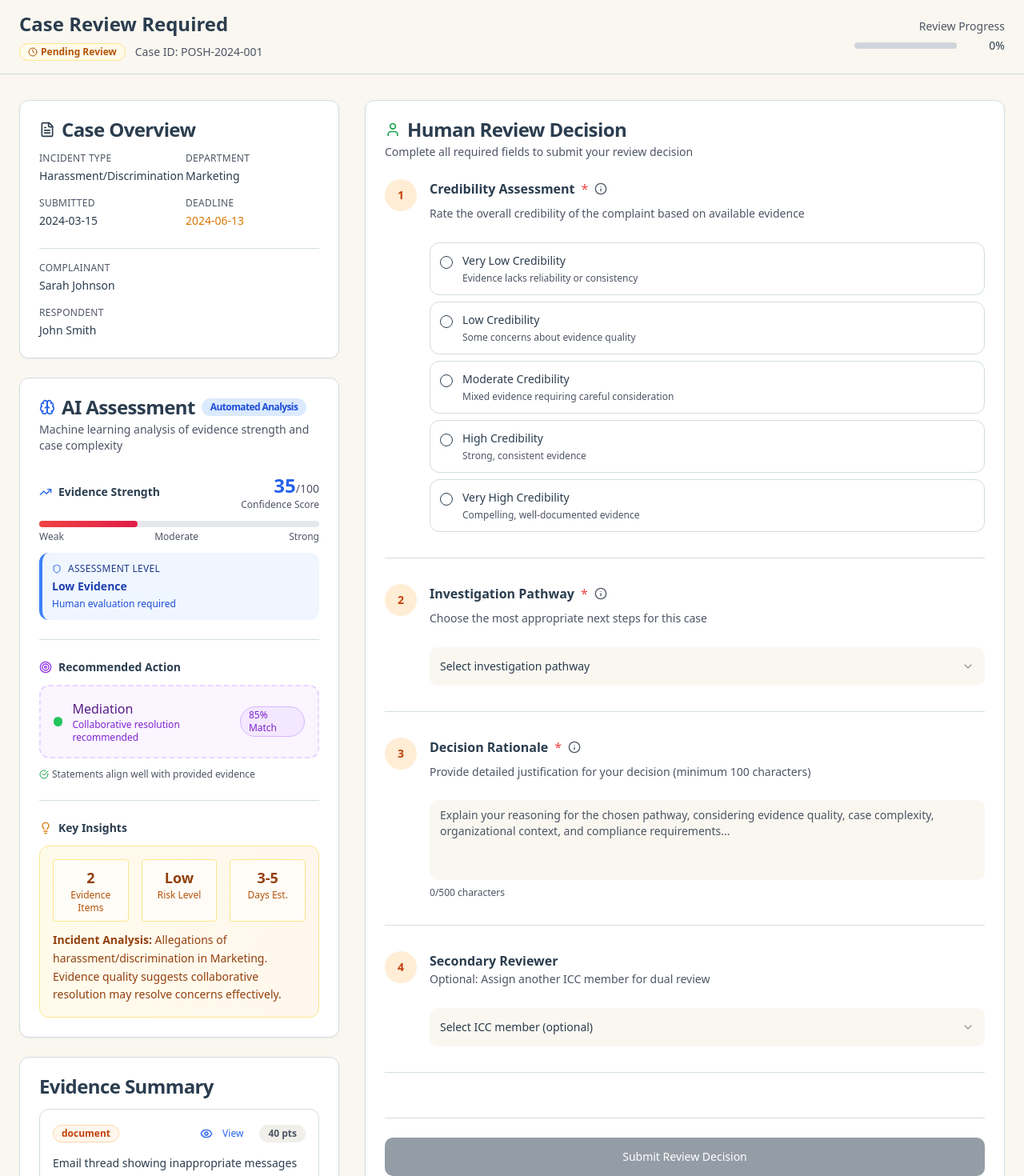
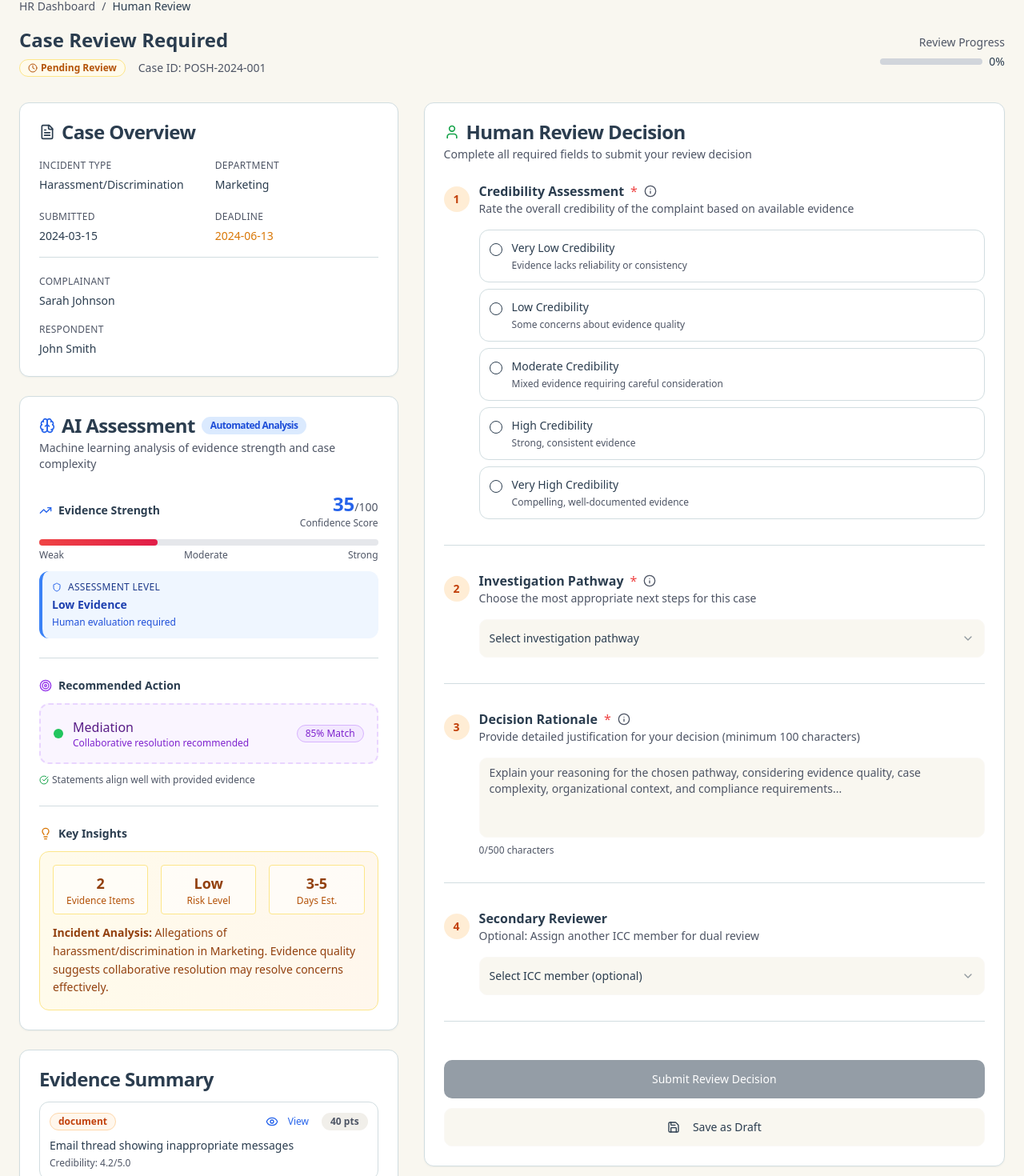
Before and after one commit to divyayaya/POSH-AI, a React (Vite) app: page /human-review/POSH-2024-001 in a window 1280 px wide. Shown: the part 99-1569 px from the top of the page at 80% size. Built offline with nearby package versions, Linux system fonts and the light colour scheme.

Commit message:
Reverted to commit 598cc9ff6a7a7e25c77c56d0624e8fc8f768bf23

```diff
--- a/src/pages/HumanReview.tsx
+++ b/src/pages/HumanReview.tsx
@@ -175,29 +175,26 @@ const HumanReview = () => {
         }
       />
 
-      <main className="w-full max-w-none">
-        {/* Header Section - Autolayout Container */}
-        <div className="sticky top-0 z-10 bg-bg-primary/95 backdrop-blur-sm border-b border-border">
-          <div className="container mx-auto px-6 py-4">
-            {/* Breadcrumb */}
-            <div className="flex items-center gap-2 text-sm text-muted-foreground mb-3">
+      <main className="container mx-auto px-6 py-8 max-w-7xl">
+        {/* Breadcrumb and Header */}
+        <div className="mb-8">
+          <div className="flex items-center gap-2 text-sm text-muted-foreground mb-4">
             <Link to="/hr-dashboard" className="hover:text-foreground transition-colors">HR Dashboard</Link>
             <span>/</span>
             <span className="text-foreground">Human Review</span>
           </div>
 
-            {/* Header Content - Flexible Layout */}
-            <div className="flex flex-col lg:flex-row lg:items-center justify-between gap-4">
-              <div className="flex-1 min-w-0">
-                <h1 className="text-2xl font-bold text-foreground mb-2 truncate">Case Review Required</h1>
-                <div className="flex flex-wrap items-center gap-3">
-                  <Badge variant="outline" className="bg-amber-50 text-amber-700 border-amber-200 shrink-0">
+          <div className="flex items-center justify-between mb-6">
+            <div>
+              <h1 className="text-2xl font-bold text-foreground mb-2">Case Review Required</h1>
+              <div className="flex items-center gap-4">
+                <Badge variant="outline" className="bg-amber-50 text-amber-700 border-amber-200">
                   <Clock className="h-3 w-3 mr-1" />
                   Pending Review
                 </Badge>
-                  <span className="text-sm text-muted-foreground shrink-0">Case ID: {case_.id}</span>
+                <span className="text-sm text-muted-foreground">Case ID: {case_.id}</span>
                 {isDraft && (
-                    <Badge variant="secondary" className="bg-green-50 text-green-700 border-green-200 shrink-0">
+                  <Badge variant="secondary" className="bg-green-50 text-green-700 border-green-200">
                     <Save className="h-3 w-3 mr-1" />
                     Draft Saved
                   </Badge>
@@ -205,63 +202,57 @@ const HumanReview = () => {
               </div>
             </div>
 
-              {/* Progress Indicator - Auto-sized */}
-              <div className="flex-shrink-0">
-                <div className="text-sm text-muted-foreground mb-1 text-right">Review Progress</div>
-                <div className="flex items-center gap-3">
+            <div className="text-right">
+              <div className="text-sm text-muted-foreground mb-1">Review Progress</div>
+              <div className="flex items-center gap-2">
                 <Progress value={calculateProgress()} className="h-2 w-32" />
-                  <span className="text-sm font-medium min-w-[3rem] text-right">{Math.round(calculateProgress())}%</span>
-                </div>
+                <span className="text-sm font-medium">{Math.round(calculateProgress())}%</span>
               </div>
             </div>
           </div>
         </div>
 
-        {/* Main Content - Autolayout Grid */}
-        <div className="container mx-auto px-6 py-8">
-          <div className="flex flex-col xl:flex-row gap-8 min-h-0">
-            {/* Left Sidebar - Case Context Stack */}
-            <div className="xl:w-[400px] xl:flex-shrink-0 flex flex-col gap-6">
-            {/* Case Overview - Autolayout Card */}
-            <Card className="flex-shrink-0">
+        <div className="grid grid-cols-1 xl:grid-cols-5 gap-8">
+          {/* Left Sidebar - Case Context */}
+          <div className="xl:col-span-2 space-y-6">
+            {/* Case Overview */}
+            <Card>
               <CardHeader className="pb-4">
                 <CardTitle className="flex items-center text-foreground">
                   <FileText className="mr-2 h-5 w-5" />
                   Case Overview
                 </CardTitle>
               </CardHeader>
-              <CardContent>
-                {/* Key Details - Auto Grid */}
-                <div className="grid grid-cols-1 sm:grid-cols-2 gap-4 mb-6">
-                  <div className="flex flex-col gap-1">
+              <CardContent className="space-y-4">
+                <div className="grid grid-cols-2 gap-4">
+                  <div>
                     <Label className="text-xs font-medium text-muted-foreground uppercase tracking-wide">Incident Type</Label>
-                    <div className="text-sm font-medium text-foreground">{case_.incidentType}</div>
+                    <div className="text-sm font-medium text-foreground mt-1">{case_.incidentType}</div>
                   </div>
-                  <div className="flex flex-col gap-1">
+                  <div>
                     <Label className="text-xs font-medium text-muted-foreground uppercase tracking-wide">Department</Label>
-                    <div className="text-sm font-medium text-foreground">{case_.department}</div>
+                    <div className="text-sm font-medium text-foreground mt-1">{case_.department}</div>
                   </div>
-                  <div className="flex flex-col gap-1">
+                  <div>
                     <Label className="text-xs font-medium text-muted-foreground uppercase tracking-wide">Submitted</Label>
-                    <div className="text-sm font-medium text-foreground">{case_.submissionDate}</div>
+                    <div className="text-sm font-medium text-foreground mt-1">{case_.submissionDate}</div>
                   </div>
-                  <div className="flex flex-col gap-1">
+                  <div>
                     <Label className="text-xs font-medium text-muted-foreground uppercase tracking-wide">Deadline</Label>
-                    <div className="text-sm font-medium text-amber-600">{case_.deadline}</div>
+                    <div className="text-sm font-medium text-amber-600 mt-1">{case_.deadline}</div>
                   </div>
                 </div>
 
-                <Separator className="my-4" />
+                <Separator />
 
-                {/* Parties - Vertical Stack */}
-                <div className="flex flex-col gap-4">
-                  <div className="flex flex-col gap-1">
+                <div className="space-y-3">
+                  <div>
                     <Label className="text-xs font-medium text-muted-foreground uppercase tracking-wide">Complainant</Label>
-                    <div className="text-sm font-medium text-foreground">{case_.complainant}</div>
+                    <div className="text-sm font-medium text-foreground mt-1">{case_.complainant}</div>
                   </div>
-                  <div className="flex flex-col gap-1">
+                  <div>
                     <Label className="text-xs font-medium text-muted-foreground uppercase tracking-wide">Respondent</Label>
-                    <div className="text-sm font-medium text-foreground">{case_.respondent}</div>
+                    <div className="text-sm font-medium text-foreground mt-1">{case_.respondent}</div>
                   </div>
                 </div>
               </CardContent>
@@ -401,28 +392,25 @@ const HumanReview = () => {
               </CardContent>
             </Card>
 
-            {/* Evidence Summary - Flexible List */}
-            <Card className="flex-1 min-h-0">
-              <CardHeader className="pb-4 flex-shrink-0">
+            {/* Evidence Summary */}
+            <Card>
+              <CardHeader className="pb-4">
                 <CardTitle className="text-foreground">Evidence Summary</CardTitle>
               </CardHeader>
-              <CardContent className="flex-1 overflow-auto">
-                <div className="flex flex-col gap-3">
+              <CardContent className="space-y-3">
                 {evidence.map((ev) => (
-                    <div key={ev.id} className="border border-border rounded-lg p-4 bg-card hover:bg-accent/5 transition-all duration-200 animate-fade-in">
-                      {/* Header Row - Auto-justified */}
-                      <div className="flex items-center justify-between gap-3 mb-3">
-                        <Badge variant="outline" className={`flex-shrink-0 ${
+                  <div key={ev.id} className="border border-border rounded-lg p-3 bg-card hover:bg-accent/5 transition-colors">
+                    <div className="flex items-center justify-between mb-2">
+                      <Badge variant="outline" className={`${
                         ev.type === 'document' ? 'bg-orange-50 text-orange-700 border-orange-200' :
                         ev.type === 'witness' ? 'bg-green-50 text-green-700 border-green-200' :
                         'bg-red-50 text-red-700 border-red-200'
                       }`}>{ev.type}</Badge>
-
-                        <div className="flex items-center gap-2 flex-shrink-0">
+                      <div className="flex items-center gap-2">
                         <Button
                           variant="ghost"
                           size="sm"
-                            className="h-7 px-3 text-xs text-blue-600 hover:text-blue-700 hover:bg-blue-50 transition-colors"
+                          className="h-6 px-2 text-xs text-blue-600 hover:text-blue-700 hover:bg-blue-50"
                           onClick={() => {
                             toast.info(`Opening ${ev.type}: ${ev.description.slice(0, 30)}...`);
                           }}
@@ -430,33 +418,25 @@ const HumanReview = () => {
                           <Eye className="h-3 w-3 mr-1" />
                           View
                         </Button>
-                          <Badge variant="secondary" className="bg-muted text-muted-foreground text-xs">
-                            {ev.aiAnalysisScore} pts
-                          </Badge>
+                        <Badge variant="secondary" className="bg-muted text-muted-foreground">{ev.aiAnalysisScore} pts</Badge>
                       </div>
                     </div>
-
-                      {/* Content - Flexible */}
-                      <div className="text-sm text-foreground leading-relaxed mb-2">{ev.description}</div>
-
-                      {/* Metadata - Auto-positioned */}
+                    <div className="text-sm text-foreground">{ev.description}</div>
                     {ev.metadata && (
-                        <div className="flex items-center justify-between text-xs text-muted-foreground pt-2 border-t border-border/50">
-                          <span>Credibility: {ev.credibilityRating}/5.0</span>
-                          <span className="text-muted-foreground/70">AI Analyzed</span>
+                      <div className="text-xs text-muted-foreground mt-1">
+                        Credibility: {ev.credibilityRating}/5.0
                       </div>
                     )}
                   </div>
                 ))}
-                </div>
               </CardContent>
             </Card>
           </div>
 
-          {/* Right Main Area - Review Form Stack */}
-          <div className="flex-1 xl:min-w-0">
-            <Card className="h-fit xl:sticky xl:top-24">
-              <CardHeader className="pb-6 flex-shrink-0">
+          {/* Right Main Area - Review Form */}
+          <div className="xl:col-span-3">
+            <Card className="sticky top-8">
+              <CardHeader className="pb-6">
                 <CardTitle className="flex items-center text-foreground">
                   <User className="mr-2 h-5 w-5 text-green-600" />
                   Human Review Decision
@@ -465,35 +445,35 @@ const HumanReview = () => {
                   Complete all required fields to submit your review decision
                 </CardDescription>
               </CardHeader>
-              <CardContent className="flex flex-col gap-8">
-                {/* Step 1: Credibility Assessment - Auto-spaced Container */}
-                <div className="flex flex-col gap-6">
-                  <div className="flex items-start gap-4">
-                    <div className={`flex items-center justify-center w-10 h-10 rounded-full text-sm font-semibold transition-all duration-300 ${
-                      reviewData.credibilityAssessment ? 'bg-green-100 text-green-700 scale-105' : 'bg-orange-100 text-orange-700'
+              <CardContent className="space-y-8">
+                {/* Step 1: Credibility Assessment */}
+                <div className="space-y-4">
+                  <div className="flex items-center gap-3">
+                    <div className={`flex items-center justify-center w-8 h-8 rounded-full text-sm font-semibold ${
+                      reviewData.credibilityAssessment ? 'bg-green-100 text-green-700' : 'bg-orange-100 text-orange-700'
                     }`}>
                       {reviewData.credibilityAssessment ? <Check className="h-4 w-4" /> : '1'}
                     </div>
-                    <div className="flex-1 min-w-0">
-                      <div className="flex items-center gap-2 mb-2">
+                    <div>
+                      <div className="flex items-center gap-2">
                         <Label className="text-base font-semibold text-foreground">Credibility Assessment</Label>
                         <span className="text-red-500">*</span>
                         <Tooltip>
                           <TooltipTrigger>
-                            <Info className="h-4 w-4 text-muted-foreground hover:text-foreground transition-colors" />
+                            <Info className="h-4 w-4 text-muted-foreground" />
                           </TooltipTrigger>
                           <TooltipContent>
                             <p>Consider evidence quality, witness reliability, and consistency of statements</p>
                           </TooltipContent>
                         </Tooltip>
                       </div>
-                      <p className="text-sm text-muted-foreground leading-relaxed">
+                      <p className="text-sm text-muted-foreground">
                         Rate the overall credibility of the complaint based on available evidence
                       </p>
                     </div>
                   </div>
 
-                  <div className="pl-14">
+                  <div className="ml-11">
                     <RadioGroup
                       value={reviewData.credibilityAssessment}
                       onValueChange={(value) => {
@@ -531,34 +511,34 @@ const HumanReview = () => {
 
                 <Separator />
 
-                {/* Step 2: Investigation Pathway - Auto-spaced Container */}
-                <div className="flex flex-col gap-6">
-                  <div className="flex items-start gap-4">
-                    <div className={`flex items-center justify-center w-10 h-10 rounded-full text-sm font-semibold transition-all duration-300 ${
-                      reviewData.investigationPathway ? 'bg-green-100 text-green-700 scale-105' : 'bg-orange-100 text-orange-700'
+                {/* Step 2: Investigation Pathway */}
+                <div className="space-y-4">
+                  <div className="flex items-center gap-3">
+                    <div className={`flex items-center justify-center w-8 h-8 rounded-full text-sm font-semibold ${
+                      reviewData.investigationPathway ? 'bg-green-100 text-green-700' : 'bg-orange-100 text-orange-700'
                     }`}>
                       {reviewData.investigationPathway ? <Check className="h-4 w-4" /> : '2'}
                     </div>
-                    <div className="flex-1 min-w-0">
-                      <div className="flex items-center gap-2 mb-2">
+                    <div>
+                      <div className="flex items-center gap-2">
                         <Label className="text-base font-semibold text-foreground">Investigation Pathway</Label>
                         <span className="text-red-500">*</span>
                         <Tooltip>
                           <TooltipTrigger>
-                            <Info className="h-4 w-4 text-muted-foreground hover:text-foreground transition-colors" />
+                            <Info className="h-4 w-4 text-muted-foreground" />
                           </TooltipTrigger>
                           <TooltipContent>
                             <p>Consider case severity, organizational impact, and legal requirements</p>
                           </TooltipContent>
                         </Tooltip>
                       </div>
-                      <p className="text-sm text-muted-foreground leading-relaxed">
+                      <p className="text-sm text-muted-foreground">
                         Choose the most appropriate next steps for this case
                       </p>
                     </div>
                   </div>
 
-                  <div className="pl-14">
+                  <div className="ml-11">
                     <Select
                       value={reviewData.investigationPathway}
                       onValueChange={(value) => {
@@ -619,34 +599,34 @@ const HumanReview = () => {
 
                 <Separator />
 
-                {/* Step 3: Rationale - Auto-spaced Container */}
-                <div className="flex flex-col gap-6">
-                  <div className="flex items-start gap-4">
-                    <div className={`flex items-center justify-center w-10 h-10 rounded-full text-sm font-semibold transition-all duration-300 ${
-                      reviewData.rationale.length >= 100 ? 'bg-green-100 text-green-700 scale-105' : 'bg-orange-100 text-orange-700'
+                {/* Step 3: Rationale */}
+                <div className="space-y-4">
+                  <div className="flex items-center gap-3">
+                    <div className={`flex items-center justify-center w-8 h-8 rounded-full text-sm font-semibold ${
+                      reviewData.rationale.length >= 100 ? 'bg-green-100 text-green-700' : 'bg-orange-100 text-orange-700'
                     }`}>
                       {reviewData.rationale.length >= 100 ? <Check className="h-4 w-4" /> : '3'}
                     </div>
-                    <div className="flex-1 min-w-0">
-                      <div className="flex items-center gap-2 mb-2">
+                    <div>
+                      <div className="flex items-center gap-2">
                         <Label className="text-base font-semibold text-foreground">Decision Rationale</Label>
                         <span className="text-red-500">*</span>
                         <Tooltip>
                           <TooltipTrigger>
-                            <Info className="h-4 w-4 text-muted-foreground hover:text-foreground transition-colors" />
+                            <Info className="h-4 w-4 text-muted-foreground" />
                           </TooltipTrigger>
                           <TooltipContent>
                             <p>Include evidence assessment, organizational considerations, and legal compliance factors</p>
                           </TooltipContent>
                         </Tooltip>
                       </div>
-                      <p className="text-sm text-muted-foreground leading-relaxed">
+                      <p className="text-sm text-muted-foreground">
                         Provide detailed justification for your decision (minimum 100 characters)
                       </p>
                     </div>
                   </div>
 
-                  <div className="pl-14">
+                  <div className="ml-11">
                     <Textarea
                       placeholder="Explain your reasoning for the chosen pathway, considering evidence quality, case complexity, organizational context, and compliance requirements..."
                       value={reviewData.rationale}
@@ -674,23 +654,23 @@ const HumanReview = () => {
 
                 <Separator />
 
-                {/* Optional: Secondary Reviewer - Auto-spaced Container */}
-                <div className="flex flex-col gap-6">
-                  <div className="flex items-start gap-4">
-                    <div className={`flex items-center justify-center w-10 h-10 rounded-full text-sm font-semibold transition-all duration-300 ${
-                      reviewData.secondaryReviewer ? 'bg-green-100 text-green-700 scale-105' : 'bg-orange-100 text-orange-700'
+                {/* Optional: Secondary Reviewer */}
+                <div className="space-y-4">
+                  <div className="flex items-center gap-3">
+                    <div className={`flex items-center justify-center w-8 h-8 rounded-full text-sm font-semibold ${
+                      reviewData.secondaryReviewer ? 'bg-green-100 text-green-700' : 'bg-orange-100 text-orange-700'
                     }`}>
                       {reviewData.secondaryReviewer ? <Check className="h-4 w-4" /> : '4'}
                     </div>
-                    <div className="flex-1 min-w-0">
+                    <div>
                       <Label className="text-base font-semibold text-foreground">Secondary Reviewer</Label>
-                      <p className="text-sm text-muted-foreground leading-relaxed">
+                      <p className="text-sm text-muted-foreground">
                         Optional: Assign another ICC member for dual review
                       </p>
                     </div>
                   </div>
 
-                  <div className="pl-14">
+                  <div className="ml-11">
                     <Select onValueChange={(value) => setReviewData({...reviewData, secondaryReviewer: value})}>
                       <SelectTrigger className="h-12">
                         <SelectValue placeholder="Select ICC member (optional)" />
@@ -706,8 +686,8 @@ const HumanReview = () => {
 
                 <Separator />
 
-                {/* Action Buttons - Auto-layout Stack */}
-                <div className="flex flex-col gap-4 pt-6 mt-6 border-t border-border">
+                {/* Action Buttons */}
+                <div className="flex flex-col gap-3 pt-4">
                   <AlertDialog>
                     <AlertDialogTrigger asChild>
                       <Button
@@ -758,7 +738,6 @@ const HumanReview = () => {
             </Card>
           </div>
         </div>
-        </div>
       </main>
     </div>
   );
```
Lines whose indentation alone changed are shown as unchanged.
